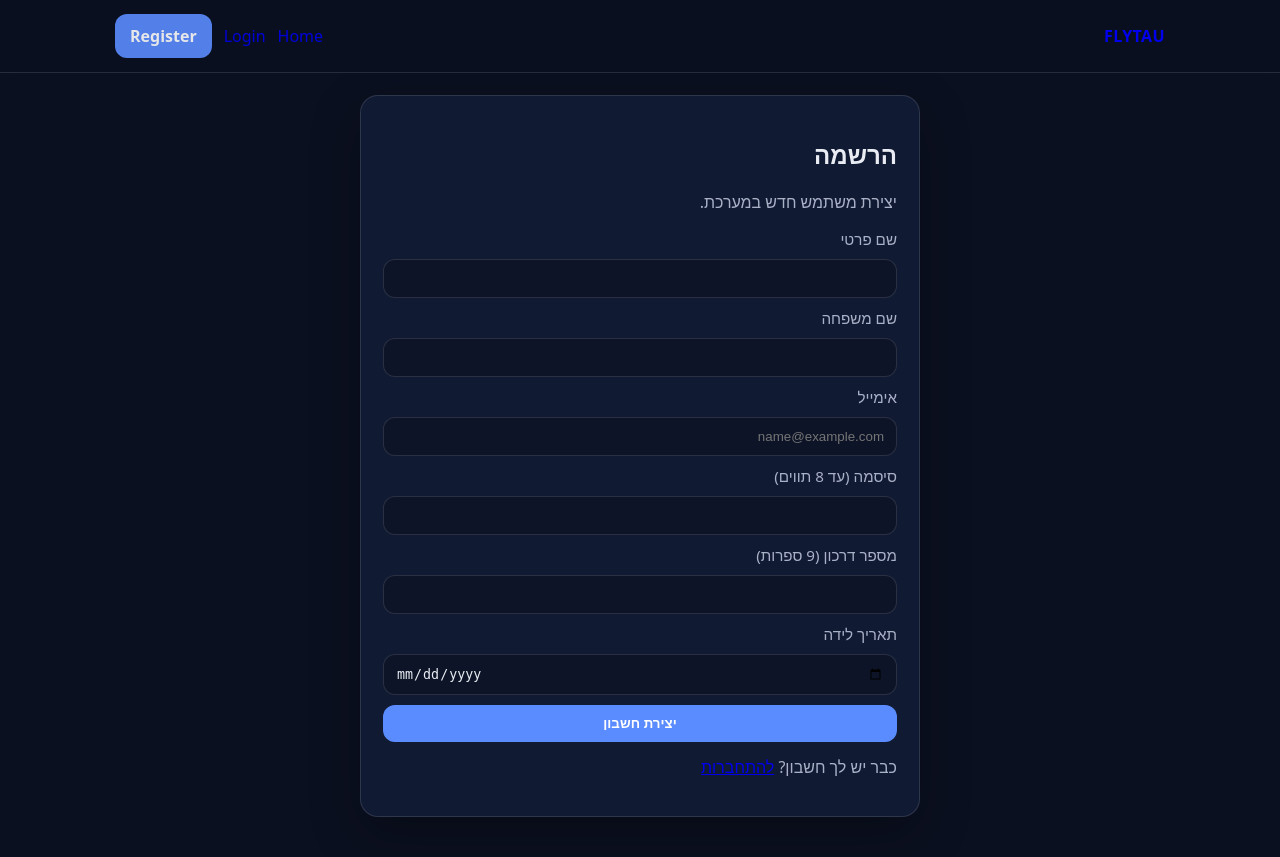
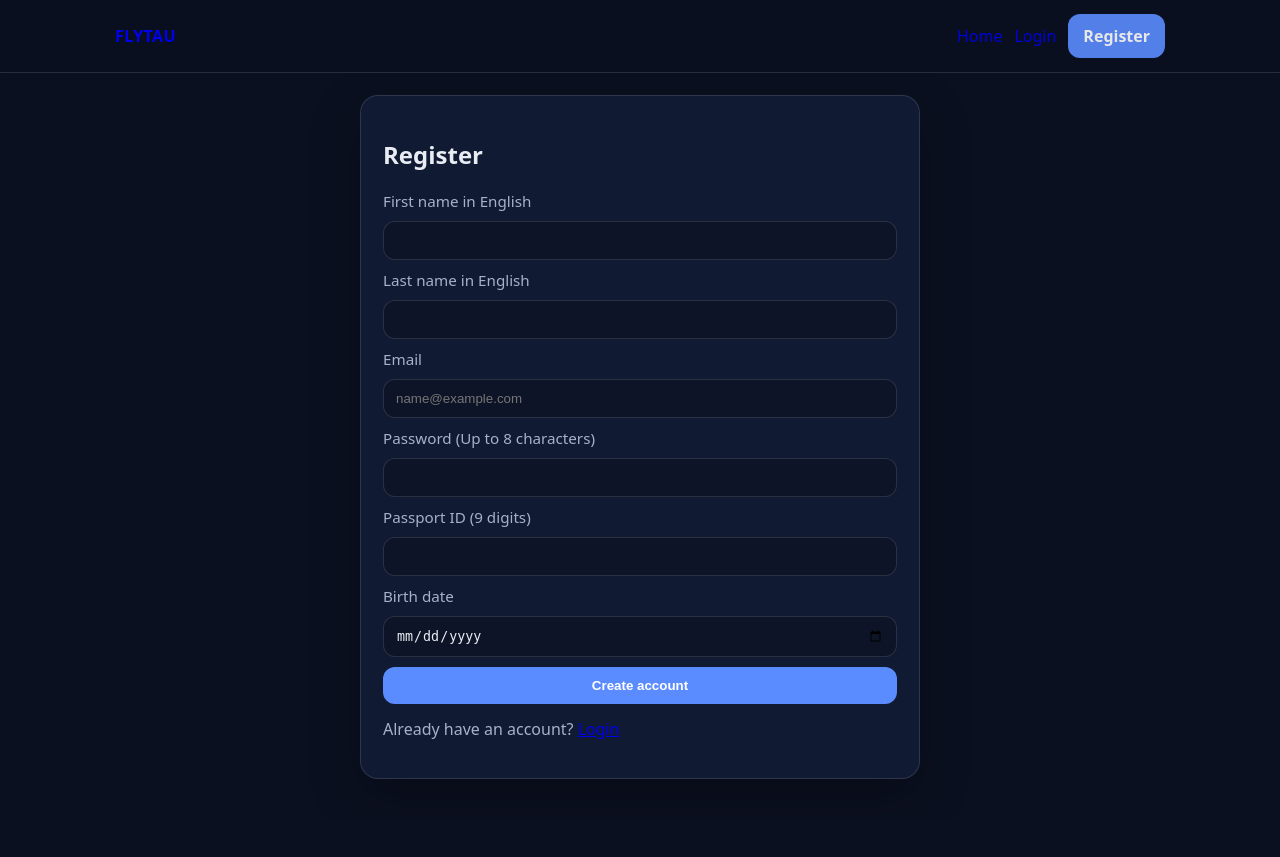
Before and after one commit to yardenaruch-source/InformationSystems, a Flask app: page /register in a window 1280 px wide. After the commit the page ends 779 px from the top, so only its background shows below. Run offline with Flask 3, Linux system fonts and the light colour scheme.

Commit message:
update html files

```diff
--- a/templates/base.html
+++ b/templates/base.html
@@ -1,5 +1,5 @@
 <!DOCTYPE html>
-<html lang="he" dir="rtl">
+<html lang="en">
 
 <head>
     <meta charset="UTF-8">
--- a/templates/register.html
+++ b/templates/register.html
@@ -4,34 +4,33 @@
 
 {% block content %}
 <section class="card narrow">
-  <h1>הרשמה</h1>
-  <p class="muted">יצירת משתמש חדש במערכת.</p>
+  <h1>Register</h1>
 
   <form method="post" class="form">
-    <label for="first_name">שם פרטי</label>
+    <label for="first_name">First name in English</label>
     <input id="first_name" type="text" name="first_name" required>
 
-    <label for="last_name">שם משפחה</label>
+    <label for="last_name">Last name in English</label>
     <input id="last_name" type="text" name="last_name" required>
 
-    <label for="email">אימייל</label>
+    <label for="email">Email</label>
     <input id="email" type="email" name="email" placeholder="name@example.com" required>
 
-    <label for="password">סיסמה (עד 8 תווים)</label>
+    <label for="password">Password (Up to 8 characters)</label>
     <input id="password" type="password" name="password" maxlength="8" required>
 
-    <label for="passport_id">מספר דרכון (9 ספרות)</label>
+    <label for="passport_id">Passport ID (9 digits)</label>
     <input id="passport_id" type="text" name="passport_id" maxlength="9" required>
 
-    <label for="birth_date">תאריך לידה</label>
+    <label for="birth_date">Birth date</label>
     <input id="birth_date" type="date" name="birth_date" required>
 
-    <button class="btn" type="submit">יצירת חשבון</button>
+    <button class="btn" type="submit">Create account</button>
   </form>
 
   <p class="muted" style="margin-top: 14px;">
-    כבר יש לך חשבון?
-    <a href="{{ url_for('login') }}">להתחברות</a>
+    Already have an account?
+    <a href="{{ url_for('login') }}">Login</a>
   </p>
 </section>
 {% endblock %}
```
Also changed, not shown: templates/index.html (+7 -7 lines), templates/login.html (+8 -8 lines).
